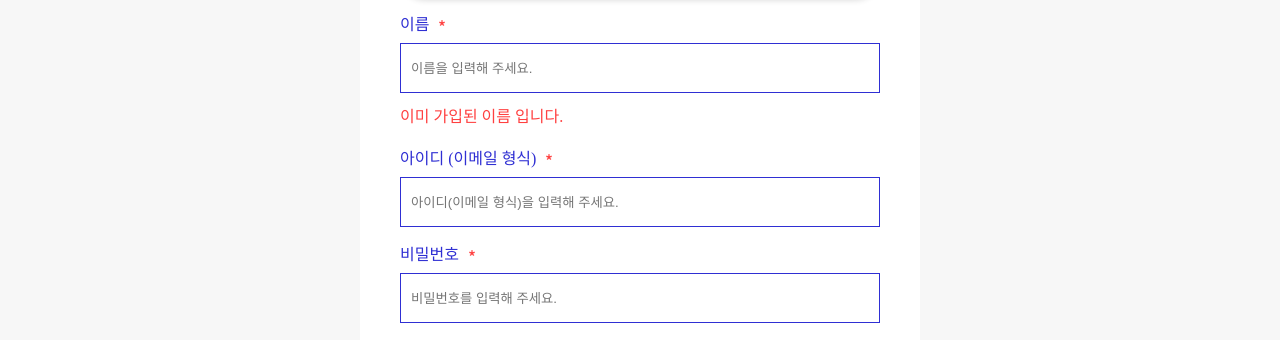
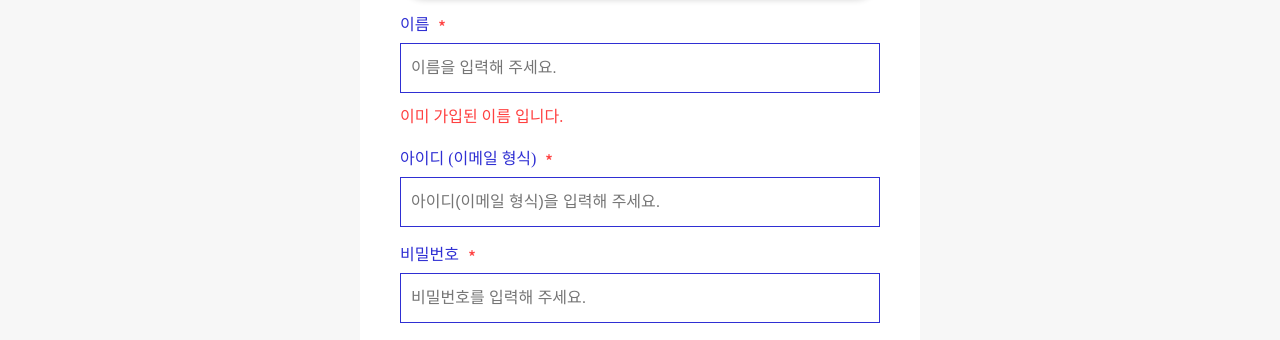
Before and after one commit to bumblisher/lol_sample, a plain HTML site: page html/signup.html in a window 1280 px wide. Shown: the part 439-779 px from the top of the page. Drawn offline with Linux system fonts and the light colour scheme.

Commit message:
ios input font

```diff
--- a/resource/css/common.css
+++ b/resource/css/common.css
@@ -48,7 +48,7 @@ select option{height:34px;padding:3px}
 
 .rec_input_tit{margin:20px 0 10px;color:#2f2fd3;}
 .rec_input_tit.req::after{content: '';display: inline-block;width: 6px;height: 6px;margin-left: 10px;background: url(../images/ico_req@3x.png) no-repeat center center;background-size: 6px 6px;vertical-align:4px}
-.rec_input{height:50px;  border: solid 1px #2f2fd3;padding: 13px 10px;background-color: #ffffff;box-sizing: border-box}
+.rec_input{height:50px;  border: solid 1px #2f2fd3;padding: 13px 10px;background-color: #ffffff;box-sizing: border-box;font-size: 16px}
 .rec_input_txt{color:#828282;line-height:28px}
 .rec_input_txt.caution{color: #ff4040}
 
```
